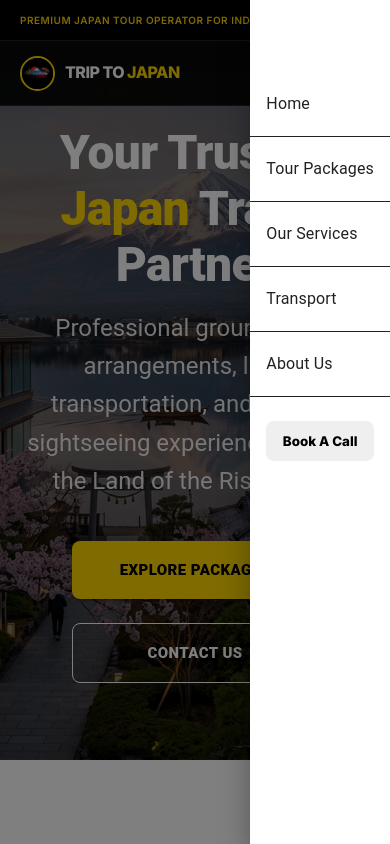
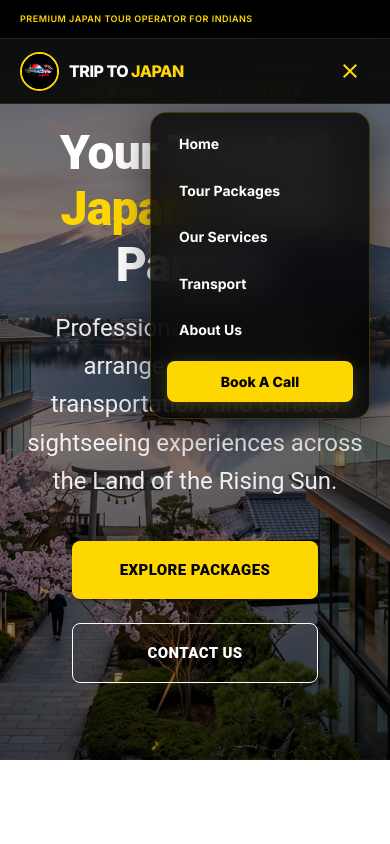
Before and after one commit to Ranirajput0695/TripToJapan, a React (Vite) app in the folder trip-to-japan/: page / in a window 390 px wide. Both pictures are taken after a click on the button 350 px from the left and 73 px from the top of the page. Shown: the top 844 px of the page. Built offline with nearby package versions, Linux system fonts and the light colour scheme.

Commit message:
change menu

```diff
--- a/trip-to-japan/src/components/Navbar.jsx
+++ b/trip-to-japan/src/components/Navbar.jsx
@@ -4,19 +4,17 @@ import QuickInquiryModal from "./QuickInquiryModal";
 import { Link } from "react-router-dom";
 import {
   IconButton,
-  Drawer,
-  List,
-  ListItem,
-  ListItemText,
   Box,
   useMediaQuery,
-  useTheme
+  useTheme,
+  Collapse,
+  Paper
 } from "@mui/material";
 import { Menu as MenuIcon, Close as CloseIcon } from "@mui/icons-material";
 
 const Navbar = () => {
   const [isModalOpen, setIsModalOpen] = useState(false);
-  const [isDrawerOpen, setIsDrawerOpen] = useState(false);
+  const [isMenuOpen, setIsMenuOpen] = useState(false);
   const theme = useTheme();
   const isMobile = useMediaQuery(theme.breakpoints.down("md"));
 
@@ -28,28 +26,21 @@ const Navbar = () => {
     { title: "About Us", path: "/about" },
   ];
 
-  const toggleDrawer = (open) => (event) => {
-    if (event.type === 'keydown' && (event.key === 'Tab' || event.key === 'Shift')) {
-      return;
-    }
-    setIsDrawerOpen(open);
-  };
-
   return (
     <header style={{ position: "fixed", top: 0, width: "100%", zIndex: 1000 }}>
 
       {/* 🔝 TOP BAR */}
       <div style={{ background: "#000", color: "#FFD700", borderBottom: "1px solid #222" }}>
-        <div style={container}>
-          <span style={{ fontSize: "10px", md: "12px", fontWeight: "600", letterSpacing: "0.5px" }}>
+        <div style={containerStyle}>
+          <span style={{ fontSize: isMobile ? "9px" : "12px", fontWeight: "600", letterSpacing: "0.5px" }}>
             PREMIUM JAPAN TOUR OPERATOR FOR INDIANS
           </span>
         </div>
       </div>
 
       {/* 🔻 MAIN NAVBAR */}
-      <div style={{ background: "rgba(0, 0, 0, 0.9)", backdropFilter: "blur(10px)", borderBottom: "1px solid #222" }}>
-        <div style={container}>
+      <div style={{ background: "rgba(0, 0, 0, 0.85)", backdropFilter: "blur(12px)", borderBottom: "1px solid rgba(255,215,0,0.1)" }}>
+        <div style={containerStyle}>
 
           {/* Logo */}
           <Link to="/" style={{ display: "flex", alignItems: "center", gap: "10px", textDecoration: "none" }}>
@@ -75,24 +66,22 @@ const Navbar = () => {
               {navLinks.map((link) => (
                 <Link key={link.title} to={link.path} style={linkStyle}>{link.title}</Link>
               ))}
-              <button style={ctaButton} onClick={() => setIsModalOpen(true)}>Book A Call</button>
+              <button style={ctaButtonStyle} onClick={() => setIsModalOpen(true)}>Book A Call</button>
             </nav>
           )}
 
           {/* Mobile Menu Icon */}
           {isMobile && (
             <Box sx={{ display: "flex", alignItems: "center", gap: 1 }}>
-              <button
-                style={{ ...ctaButton, padding: "6px 12px", fontSize: "12px", marginLeft: 0 }}
-                onClick={() => setIsModalOpen(true)}
+              <IconButton
+                onClick={() => setIsMenuOpen(!isMenuOpen)}
+                sx={{
+                  color: "#FFD700",
+                  bgcolor: "transparent",
+                  "&:hover": { bgcolor: "rgba(255,215,0,0.1)" }
+                }}
               >
-                Book
-              </button>
-              <IconButton
-                onClick={toggleDrawer(true)}
-                sx={{ color: "#FFD700" }}
-              >
-                <MenuIcon />
+                {isMenuOpen ? <CloseIcon /> : <MenuIcon />}
               </IconButton>
             </Box>
           )}
@@ -100,55 +89,74 @@ const Navbar = () => {
         </div>
       </div>
 
-      {/* Mobile Drawer */}
-      <Drawer
-        anchor="right"
-        open={isDrawerOpen}
-        onClose={toggleDrawer(false)}
-        PaperProps={{
-          sx: { bgcolor: "#111", color: "#fff", width: "250px" }
+      {/* 📱 MOBILE COMPACT MENU - Transparent & Compact */}
+      <Collapse in={isMenuOpen} sx={{ position: "absolute", top: "100%", right: "20px", width: "220px", zIndex: 999 }}>
+        <Paper
+          elevation={10}
+          sx={{
+            mt: 1,
+            bgcolor: "rgba(0, 0, 0, 0.8)",
+            backdropFilter: "blur(20px)",
+            color: "#fff",
+            borderRadius: 4,
+            overflow: "hidden",
+            border: "1px solid rgba(255,215,0,0.2)",
+            boxShadow: "0 10px 40px rgba(0,0,0,0.5)"
           }}
         >
-        <Box sx={{ p: 2, display: "flex", justifyContent: "flex-end" }}>
-          <IconButton onClick={toggleDrawer(false)} sx={{ color: "#fff" }}>
-            <CloseIcon />
-          </IconButton>
-        </Box>
-        <List sx={{ pt: 0 }}>
+          <Box sx={{ p: 1 }}>
             {navLinks.map((link) => (
-            <ListItem
-              button
+              <Link
                 key={link.title}
-              component={Link}
                 to={link.path}
-              onClick={toggleDrawer(false)}
-              sx={{ borderBottom: "1px solid #222", py: 2 }}
+                onClick={() => setIsMenuOpen(false)}
+                style={{
+                  display: "block",
+                  padding: "12px 20px",
+                  color: "#fff",
+                  textDecoration: "none",
+                  fontWeight: "700",
+                  fontSize: "14px",
+                  borderRadius: "8px",
+                  transition: "0.3s",
+                }}
+                className="mobile-nav-link"
               >
-              <ListItemText
-                primary={link.title}
-                primaryTypographyProps={{ fontWeight: "700", fontSize: "1.1rem" }}
-              />
-            </ListItem>
+                {link.title}
+              </Link>
             ))}
-          <ListItem sx={{ mt: 2 }}>
-            <Button
-              fullWidth
-              variant="contained"
-              sx={{ bgcolor: "#FFD700", color: "#000", fontWeight: "800" }}
-              onClick={() => { setIsModalOpen(true); setIsDrawerOpen(false); }}
+            <Box sx={{ p: 1 }}>
+              <button
+                style={{
+                  ...ctaButtonStyle,
+                  width: "100%",
+                  marginLeft: 0,
+                  padding: "12px",
+                  borderRadius: "8px",
+                  boxShadow: "0 4px 15px rgba(255,215,0,0.2)"
+                }}
+                onClick={() => { setIsModalOpen(true); setIsMenuOpen(false); }}
               >
                 Book A Call
-            </Button>
-          </ListItem>
-        </List>
-      </Drawer>
+              </button>
+            </Box>
+          </Box>
+        </Paper>
+      </Collapse>
 
       <QuickInquiryModal isOpen={isModalOpen} onClose={() => setIsModalOpen(false)} />
+
+      <style>{`
+        .mobile-nav-link:hover {
+          background: rgba(255, 215, 0, 0.1);
+          color: #FFD700 !important;
+        }
+      `}</style>
     </header>
   );
 };
 
-const container = {
+const containerStyle = {
   maxWidth: "1200px",
   margin: "auto",
   padding: "12px 20px",
@@ -166,7 +174,7 @@ const linkStyle = {
   transition: "color 0.3s ease"
 };
 
-const ctaButton = {
+const ctaButtonStyle = {
   background: "#FFD700",
   color: "#000",
   border: "none",
@@ -179,20 +187,4 @@ const ctaButton = {
   transition: "all 0.3s ease"
 };
 
-const Button = ({ children, sx, onClick, fullWidth }) => (
-  <button
-    onClick={onClick}
-    style={{
-      width: fullWidth ? "100%" : "auto",
-      padding: "12px",
-      borderRadius: "8px",
-      border: "none",
-      cursor: "pointer",
-      ...sx
-    }}
-  >
-    {children}
-  </button>
-);
-
 export default Navbar;
--- a/trip-to-japan/src/index.css
+++ b/trip-to-japan/src/index.css
@@ -8,10 +8,12 @@
   --text-muted: rgba(0, 0, 0, 0.6);
 }
 
-* {
+html, body {
   margin: 0;
   padding: 0;
   box-sizing: border-box;
+  overflow-x: hidden;
+  width: 100%;
 }
 
 body {
@@ -22,6 +24,7 @@ body {
   -webkit-font-smoothing: antialiased;
   -moz-osx-font-smoothing: grayscale;
 }
+
 
 a {
   text-decoration: none;
```
Lines whose indentation alone changed are shown as unchanged.
